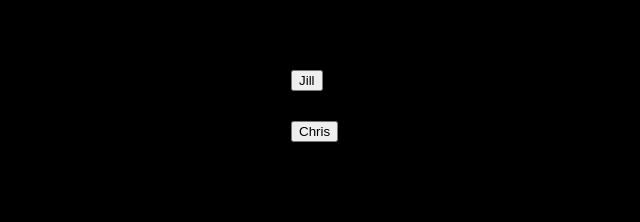
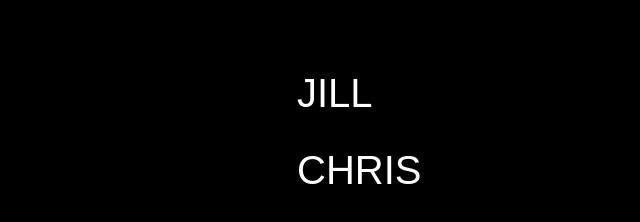
Before and after one commit to Angelo-Spyder/Resident-Evil-1-Intro, a plain HTML site: page seleção/selecao.html in a window 1280 px wide. Shown: the part 238-460 px from the top of the page, without its empty margins (319-959 px from the left). Drawn offline with Linux system fonts and the light colour scheme.

Commit message:
Adicionando efeitos css na seleção de personagem

```diff
--- a/seleção/selecaoPersonagem.css
+++ b/seleção/selecaoPersonagem.css
@@ -16,3 +16,14 @@ body{
     justify-content: center;
     gap: 30px;
 }
+.botao-personagem{
+    border: none;
+    color: white;
+    background: none;
+    font-size: 40px;
+    text-transform: uppercase;
+}
+.botao-personagem:hover{
+    background: linear-gradient(90deg, #ffffff7a, #ffffff00);
+    cursor: pointer;
+}
```
